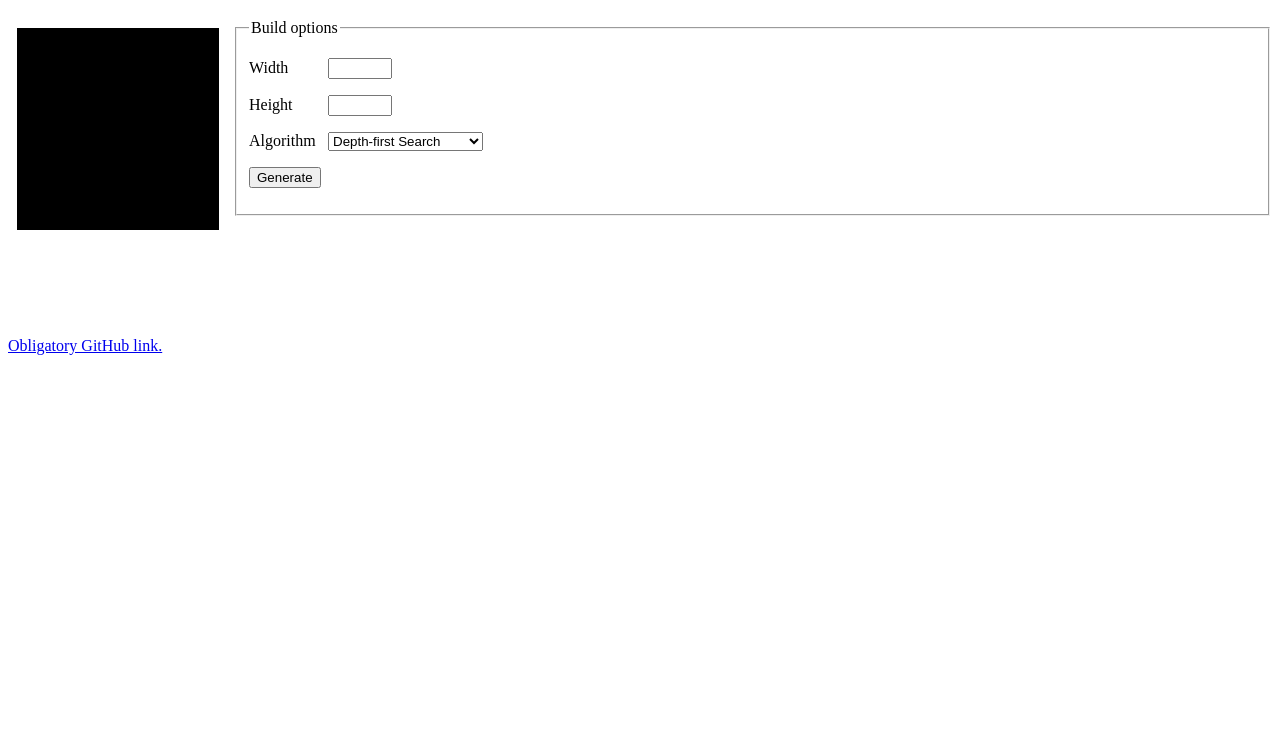
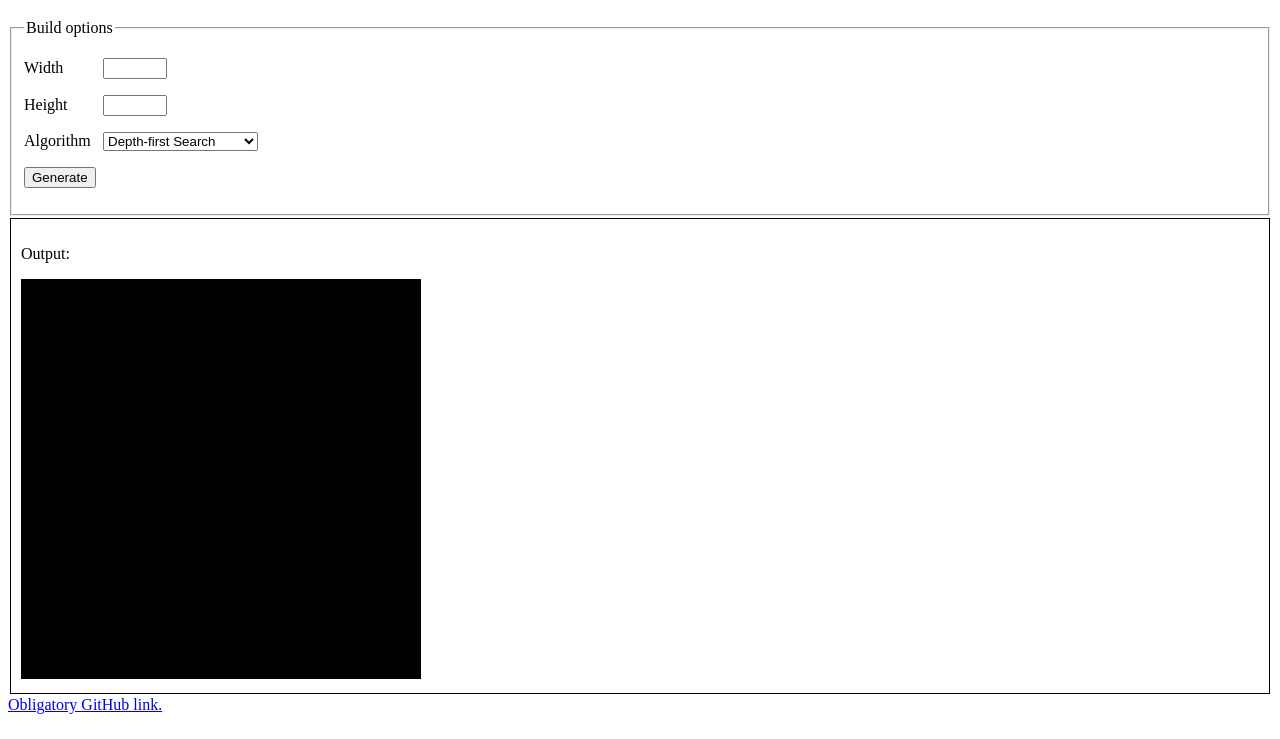
Before and after one commit to PakkuDon/MazeBuilder, a plain HTML site: page index.html in a window 1280 px wide. Shown: the part 61-800 px from the top of the page. Drawn offline with Linux system fonts and the light colour scheme.

Commit message:
Layout change
- Elements stacked vertically.
- Canvas widened.

```diff
--- a/index.html
+++ b/index.html
@@ -12,24 +12,15 @@
             }
 
             #canvasPane {
-                float: left;
-                height: 300px;
-                padding: 9px;
+                border: 1px solid #000;
+                padding: 10px;
+                margin: 2px;
             }
 
             #view {
-                border: 1px solid #000;
                 background-color: #000;
             }
 
-            #options {
-                height: 300px;
-                margin-left: 225px;
-            }
-
-            .clear {
-                clear: both;
-            }
 
         </style>
         <script type="text/javascript">
@@ -48,22 +39,17 @@
             <h1>Maze Builder</h1>
         </header>
         <div id="body">
-            <div id="canvasPane">
-                <canvas id="view" width="200" height="200">
-                    Your browser does not support the canvas tag.
-                </canvas>
-            </div>
             <div id="options">
                 <form onsubmit="generateMaze(); return false;">
                     <fieldset>
                         <legend>Build options</legend>
                         <p>
                             <label for="width">Width</label>
-                            <input type="number"min="1" max="100" required="required" id="width" />
+                            <input type="number"min="2" max="100" required="required" id="width" />
                         </p>
                         <p>
                             <label for="height">Height</label>
-                            <input type="number"min="1" max="100" required="required" id="height" />
+                            <input type="number"min="2" max="100" required="required" id="height" />
                         </p>
                         <p>
                             <label for="algorithm">Algorithm</label>
@@ -78,7 +64,12 @@
                     </fieldset>
                 </form>
             </div>
-            <div class="clear" />
+            <div id="canvasPane">
+                <p>Output:</p>
+                <canvas id="view" width="400" height="400">
+                    Your browser does not support the canvas tag.
+                </canvas>
+            </div>
         </div>
         <footer>
             <a href="https://github.com/PakkuDon">Obligatory GitHub link.</a>
```
